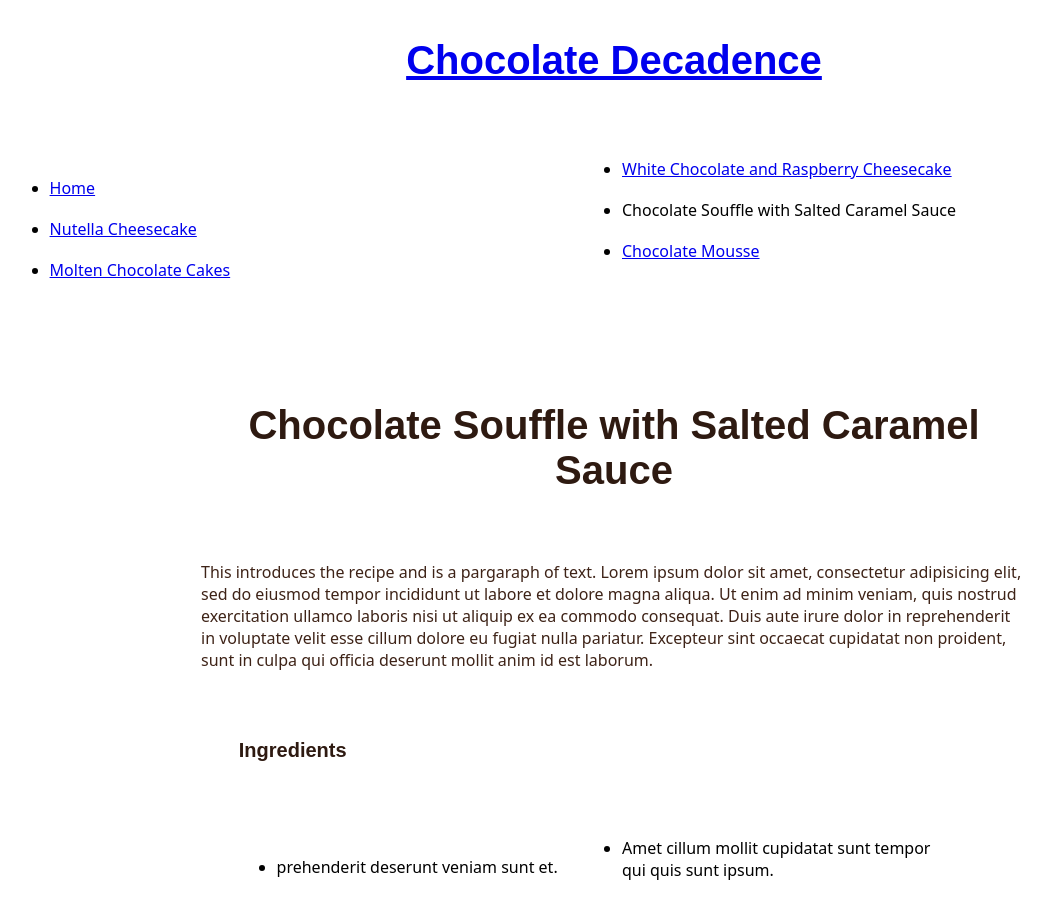
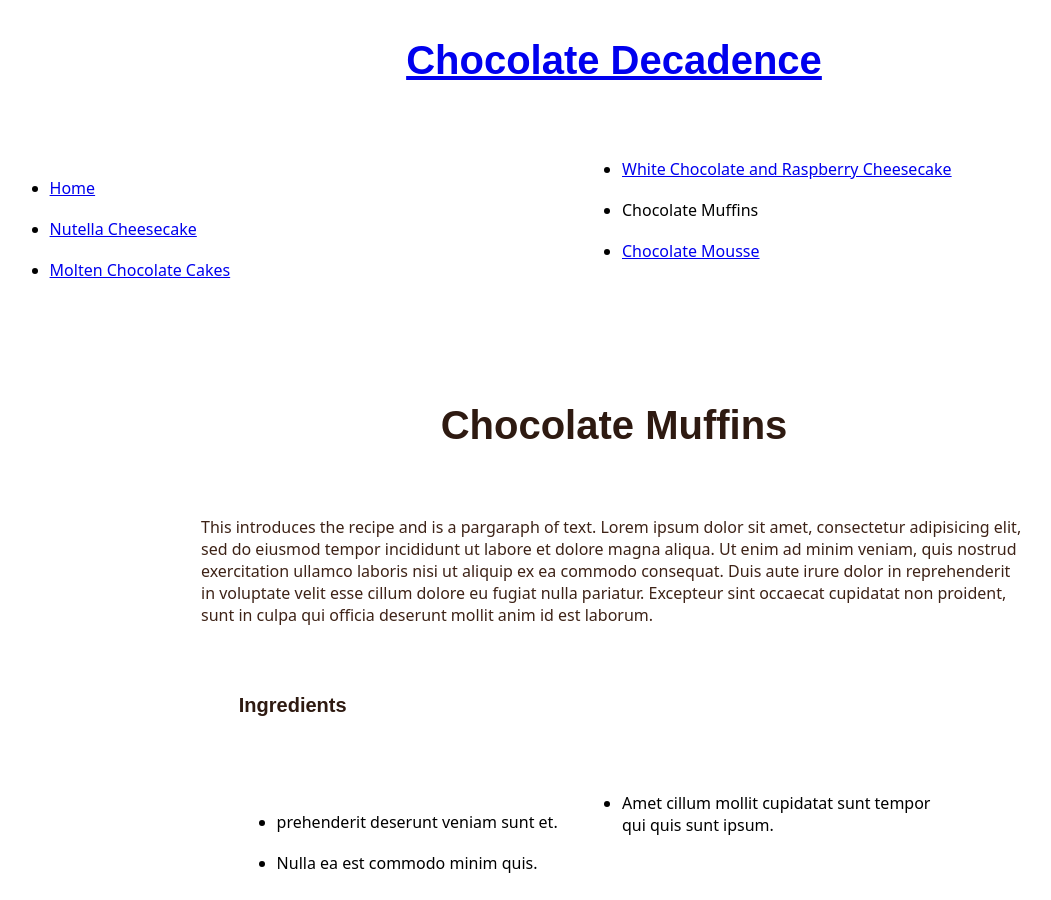
Before and after one commit to nicoleanncarter/recipes, a Jekyll site: the page built from _recipes/recipe2.md, in a window 1280 px wide and 900 px high. Shown: the whole window, without its empty margins (26-1077 px from the left). Built offline with Jekyll 4.4.1, drawn with Linux system fonts in a browser that asks for light colours.

Commit message:
Update Recipe “recipe2”

```diff
--- a/_recipes/recipe2.md
+++ b/_recipes/recipe2.md
@@ -1,5 +1,5 @@
 ---
-title: Chocolate Souffle with Salted Caramel Sauce
+title: Chocolate Muffins
 date: 2019-10-19
 order: 4
 layout: recipe
```
